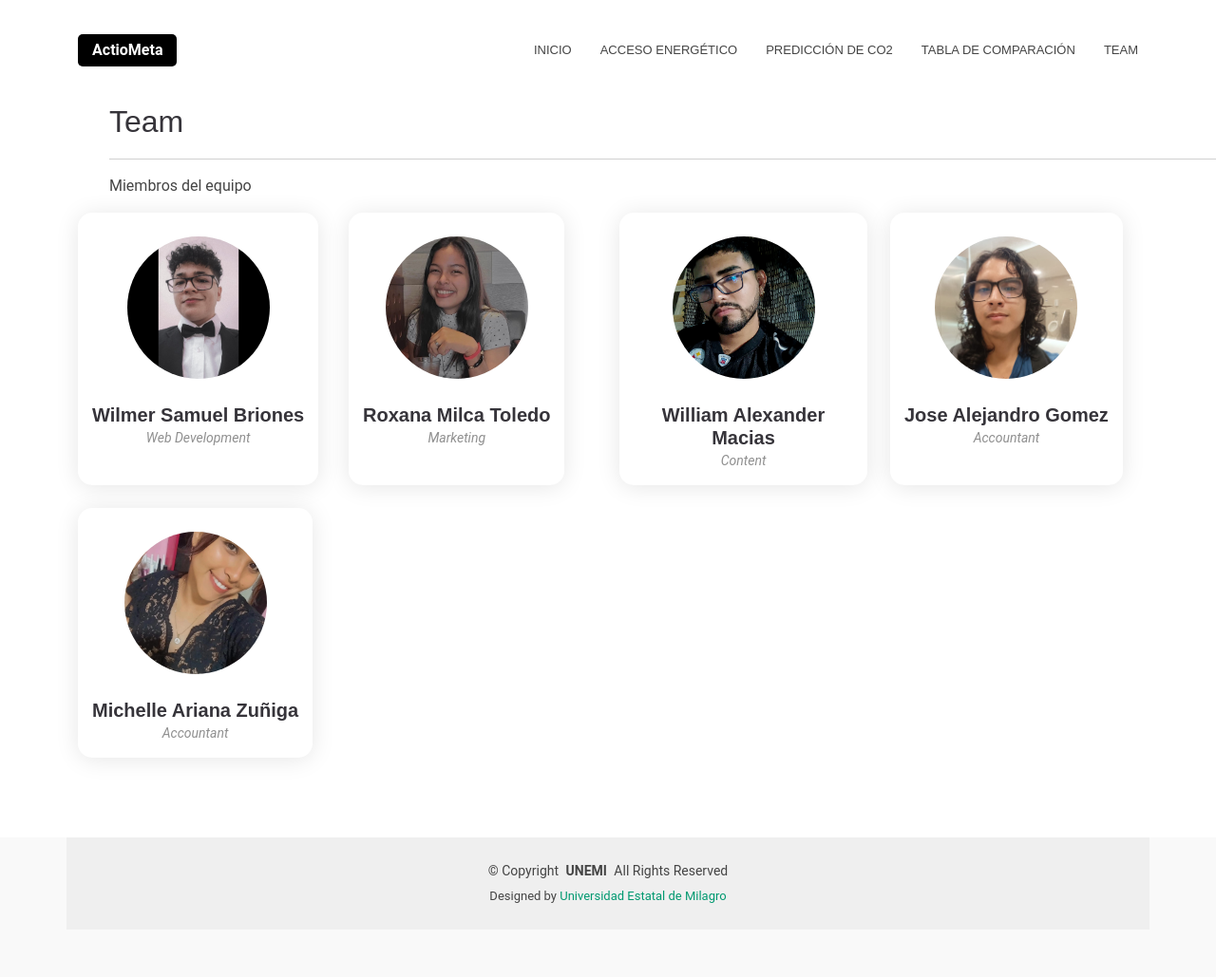
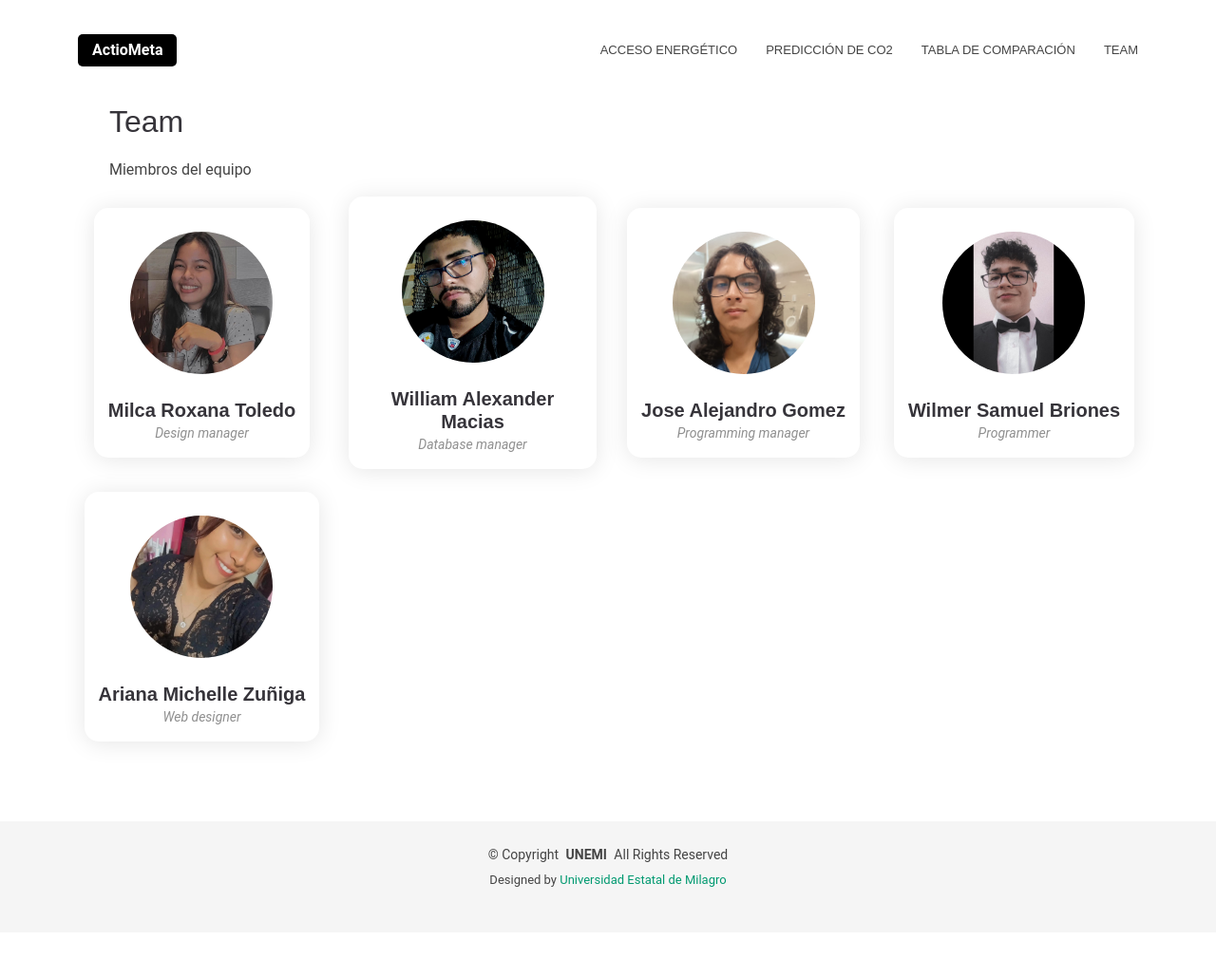
Before and after one commit to Samuelbriones/hackaton, a Django app: page /Team/ in a window 1280 px wide. Shown: the whole page at 95% size. After the commit the page ends 934 px from the top, so only its background shows below. Run offline with Django 5.2, Linux system fonts and the light colour scheme; some libraries are stand-ins or nearby versions.

Commit message:
css home

```diff
--- a/static/css/main.css
+++ b/static/css/main.css
@@ -40,7 +40,7 @@
 /* Color Presets - These classes override global colors when applied to any section or element, providing reuse of the sam color scheme. */
 
 .light-background {
-  --background-color: #f9f9f9;
+  --background-color: #ffffff;
   --surface-color: #ffffff;
 }
 
@@ -83,6 +83,10 @@ a {
 a:hover {
   color: color-mix(in srgb, var(--accent-color), transparent 25%);
   text-decoration: none;
+}
+
+p{
+  text-align: left;
 }
 
 h1,
@@ -554,19 +558,17 @@ h6 {
 --------------------------------------------------------------*/
 .footer {
   color: var(--default-color);
-  background-color: var(--background-color);
+  background-color: #f5f5f5;
   font-size: 14px;
-  padding-bottom: 50px;
   position: relative;
 }
 
 .footer .footer-top {
-  padding-top: 50px;
+  padding-top: 30px;
 }
 
 .footer .footer-about .logo {
   line-height: 1;
-  margin-bottom: 25px;
 }
 
 .footer .footer-about .logo img {
@@ -610,12 +612,9 @@ h6 {
   font-size: 16px;
   font-weight: bold;
   position: relative;
-  padding-bottom: 12px;
-}
-
-.footer .footer-links {
-  margin-bottom: 30px;
-}
+}
+
+
 
 .footer .footer-links ul {
   list-style: none;
@@ -655,18 +654,20 @@ h6 {
 
 .footer .copyright {
   padding-top: 25px;
-  padding-bottom: 25px;
-  background-color: color-mix(in srgb, var(--default-color), transparent 95%);
+  padding-bottom: 45px;
+  background-color: #f5f5f5;
 }
 
 .footer .copyright p {
   margin-bottom: 0;
+  text-align: center;
 }
 
 .footer .credits {
   margin-top: 6px;
   font-size: 13px;
 }
+
 
 /*--------------------------------------------------------------
 # Preloader
@@ -1681,6 +1682,10 @@ section,
 /*--------------------------------------------------------------
 # Starter Section Section
 --------------------------------------------------------------*/
-.starter-section {
-  /* Add your styles here */
-}
+
+
+.col-md-6 {
+  display: flex;
+  align-items: center;
+  justify-content: center;
+}
--- a/templates/index.html
+++ b/templates/index.html
@@ -153,9 +153,6 @@
 
       <nav id="navmenu" class="navmenu">
             <ul>
-            {% if request.path != '/' %}
-              <li><a href="{% url 'Core:index' %}">Inicio</a></li>
-            {% endif %}
             <li class="{% if request.path == '/map/' %}active{% endif %}"><a href="{% url 'Core:map' %}">Acceso energético</a></li>
             <li class="{% if request.path == '/prediction/' %}active{% endif %}"><a href="{% url 'Core:prediction' %}">Predicción de CO2</a></li>
             <li class="{% if request.path == '/table/' %}active{% endif %}"><a href="{% url 'Core:table' %}">Tabla de comparación</a></li>
@@ -173,31 +170,34 @@
 
     {% block content %}
     <section class="container mt-5">
-      <div class="row">
+      <div class="row d-flex align-items-center justify-content-center">
         <!-- Columna izquierda -->
-        <div class="col-md-6">
-          <h2 class="custom-green mb-4">Analítica de la energía no renovable generada</h2>
+        <div class="col-md-6 d-flex align-items-center justify-content-center" style="min-height: 300px;">
+          <div>
+            <h2 class="custom-green mb-4 text-center">Analítica de la energía no renovable generada</h2>
 
-          <div class="bg-custom-gray p-4 shadow-sm">
+            <div class="bg-custom-gray p-4 shadow-sm text-center">
               <div class="mb-3">
                 <label class="d-block fw-bold mb-2">2020</label>
                 <select class="form-select" id="countrySelect">
                   {% for item in countries %}
-                  <option value={{item.entity}}>{{item.entity}}</option>
+                    <option value="{{ item.entity }}">{{ item.entity }}</option>
                   {% endfor %}
                 </select>
               </div>
 
               <div class="mt-4">
-              <p class="text-muted mb-2">Energía no renovable generada (TWh)</p>
+                <p class="text-muted mb-2" style="text-align: center;">Energía no renovable generada (TWh)</p>
                 <h3 class="display-6 fw-bold" id="twh">6.45</h3>
+              </div>
             </div>
           </div>
         </div>
 
         <!-- Columna derecha -->
-        <div class="col-md-6 d-flex align-items-center">
-          <div class="py-4", id="result-text">
+        <div class="col-md-6 d-flex align-items-center justify-content-center" style="min-height: 300px;">
+          <div id="result-text" class="text-center">
+            <p class="text-muted">Selecciona un país para ver el resultado.</p>
           </div>
         </div>
       </div>
@@ -255,7 +255,7 @@
   </main>
 
 
-  <footer id="footer" class="footer light-background">
+  <footer id="footer" class="footer">
     <div class="container copyright text-center mt-4">
       <p>© <span>Copyright</span> <strong class="px-1 sitename">UNEMI</strong> <span>All Rights Reserved</span></p>
       <div class="credits">
--- a/templates/team.html
+++ b/templates/team.html
@@ -15,7 +15,6 @@
         <!-- Section Title -->
         <div class="team" style="padding-left: 115px; padding-end:5px;" data-aos="fade-up">
           <h2 class="tit">Team</h2>
-          <hr class="custom-hr">
           <p>Miembros del equipo</p>
         </div><!-- End Section Title -->
 
@@ -23,19 +22,13 @@
 
           <div class="row gy-4">
 
-            <div class="col-xl-3 col-md-6 d-flex" data-aos="fade-up" data-aos-delay="100">
-              <div class="member">
-                <img src="../static/img/team/team-1.jpg" class="img-fluid" alt="">
-                <h4>Wilmer Samuel Briones</h4>
-                <span>Web Development</span>
-              </div>
-            </div><!-- End Team Member -->
+            <!-- End Team Member -->
 
             <div class="col-xl-3 col-md-6 d-flex" data-aos="fade-up" data-aos-delay="200">
               <div class="member">
                 <img src="../static/img/team/team-2.jpg" class="img-fluid" alt="">
-                <h4>Roxana Milca Toledo</h4>
-                <span>Marketing</span>
+                <h4>Milca Roxana Toledo</h4>
+                <span>Design manager</span>
 
               </div>
             </div><!-- End Team Member -->
@@ -44,7 +37,7 @@
               <div class="member">
                 <img src="../static/img/team/team-3.jpg" class="img-fluid" alt="">
                 <h4>William Alexander Macias</h4>
-                <span>Content</span>
+                <span>Database manager</span>
 
               </div>
             </div><!-- End Team Member -->
@@ -53,16 +46,24 @@
               <div class="member">
                 <img src="../static/img/team/team-4.jpg" class="img-fluid" alt="">
                 <h4>Jose Alejandro Gomez</h4>
-                <span>Accountant</span>
+                <span>Programming manager</span>
 
+              </div>
+            </div>
+
+            <div class="col-xl-3 col-md-6 d-flex" data-aos="fade-up" data-aos-delay="100">
+              <div class="member">
+                <img src="../static/img/team/team-1.jpg" class="img-fluid" alt="">
+                <h4>Wilmer Samuel Briones</h4>
+                <span>Programmer</span>
               </div>
             </div>
 
             <div class="col-xl-3 col-md-6 d-flex" data-aos="fade-up" data-aos-delay="400">
               <div class="member">
                 <img src="../static/img/team/team-5.jpg" class="img-fluid" alt="">
-                <h4>Michelle Ariana Zuñiga</h4>
-                <span>Accountant</span>
+                <h4>Ariana Michelle Zuñiga</h4>
+                <span>Web designer </span>
 
               </div>
             </div>
```
Also changed, not shown: static/css/team.css (+0 -8 lines). Lines whose indentation alone changed are shown as unchanged.
